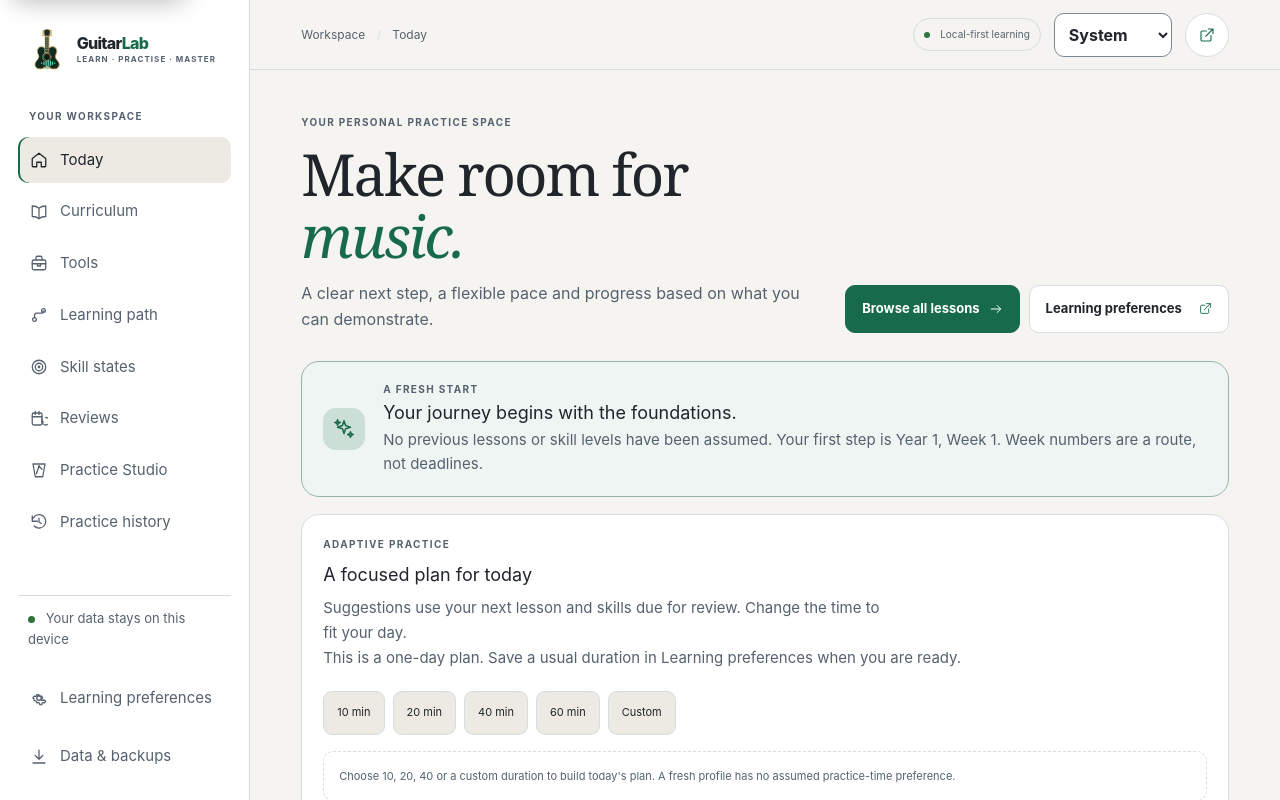
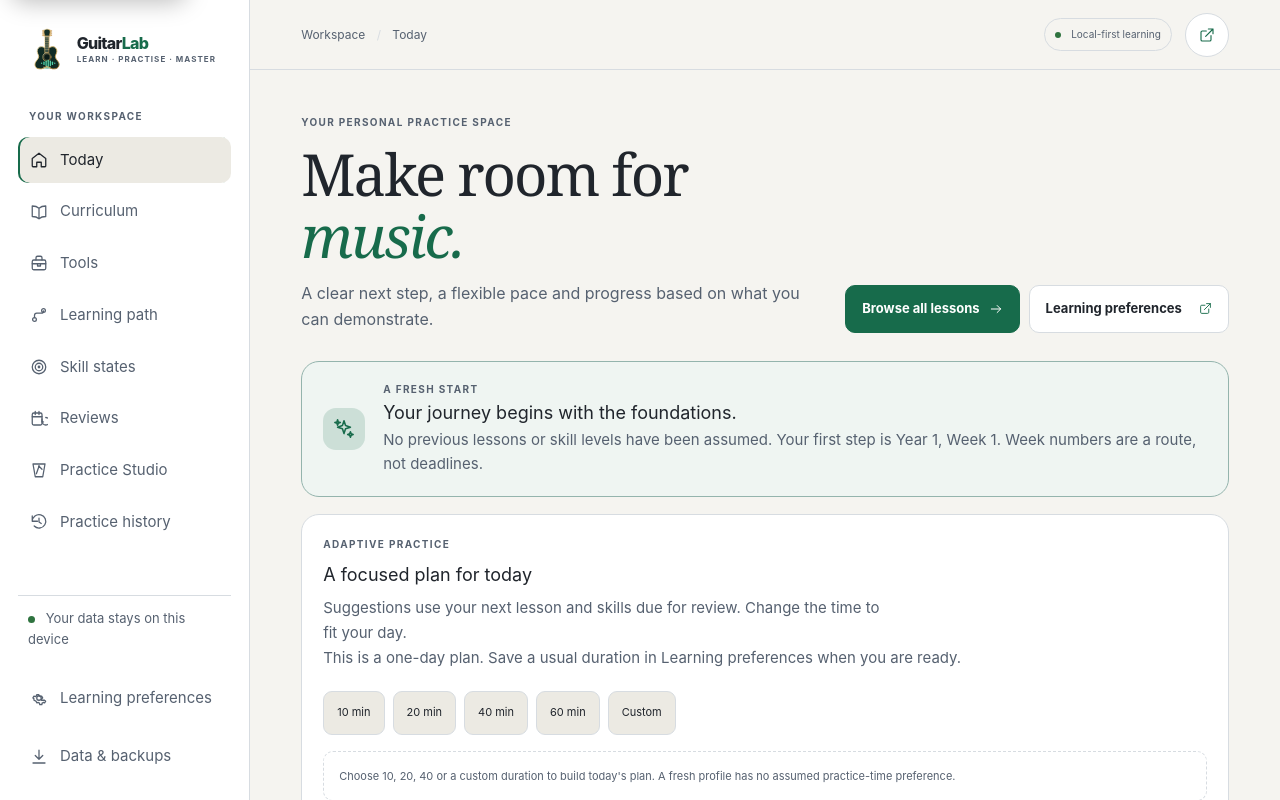
Before and after one commit to leenusdarnal/guitarlab, a SvelteKit app: page / in a window 1280 px wide. Shown: the top 800 px of the page. Built offline with nearby package versions, Linux system fonts and the light colour scheme.

Commit message:
fix(ux): avoid duplicate appearance controls on dashboard

```diff
--- a/src/routes/+page.svelte
+++ b/src/routes/+page.svelte
@@ -297,14 +297,6 @@
       <div class="breadcrumb">Workspace <span>/</span> Today</div>
       <div class="top-actions">
         <span class="status-pill"><i></i> Local-first learning</span>
-        <label class="appearance-control">
-          <span class="sr-only">Appearance</span>
-          <select aria-label="Appearance" value={themePreference} onchange={handleThemePreferenceChange}>
-            <option value="system">System</option>
-            <option value="light">Light</option>
-            <option value="dark">Dark</option>
-          </select>
-        </label>
         <a class="avatar" href={resolve('/onboarding')} aria-label="Learning preferences"><Icon name="external-link" size={16} /></a>
       </div>
     </header>
```
